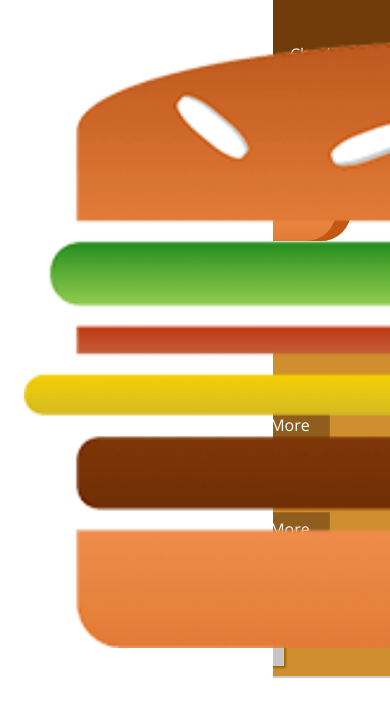
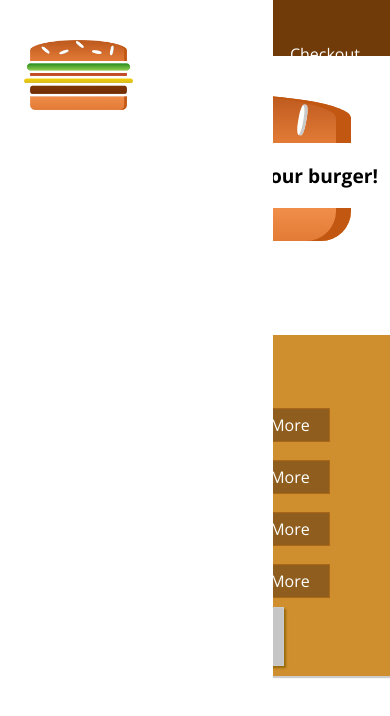
Before and after one commit to renecruzATX/burger-builder, a React (Create React App) app: page / in a window 390 px wide. Shown: the top 716 px of the page. Built offline with nearby package versions, Linux system fonts and the light colour scheme.

Commit message:
Made burger logo more responsive for smaller screens

```diff
--- a/src/components/Logo/Logo.js
+++ b/src/components/Logo/Logo.js
@@ -4,7 +4,7 @@ import burgerLogo from '../../assets/images/burger-logo.png';
 import styles from './Logo.module.css';
 
 const logo = (props) => (
-    <div className={styles.Logo}>
+    <div className={styles.Logo} style={{height: props.height}}>
         <img src={burgerLogo} alt="Cruz Burger" />
     </div>
 );
--- a/src/components/Logo/Logo.module.css
+++ b/src/components/Logo/Logo.module.css
@@ -1,7 +1,7 @@
 .Logo {
     background-color: white;
     padding: 8px;
-    height: 80%;
+    height: 100%;
     box-sizing: border-box;
     border-radius: 5px;
 }
--- a/src/components/Navigation/SideDrawer/SideDrawer.js
+++ b/src/components/Navigation/SideDrawer/SideDrawer.js
@@ -10,7 +10,9 @@ const sideDrawer = (props) => {
 
     return (
         <div className={styles.SideDrawer}>
-            <Logo/>
+            <div className={styles.Logo}>
+                <Logo/>
+            </div>
             <nav>
                 <NavigationItems/>
             </nav>
--- a/src/components/Navigation/SideDrawer/SideDrawer.module.css
+++ b/src/components/Navigation/SideDrawer/SideDrawer.module.css
@@ -25,3 +25,7 @@
 .Closed {
     transform: translateX(-100%);
 }
+
+.Logo {
+    height: 11%;
+}
--- a/src/components/Navigation/Toolbar/Toolbar.js
+++ b/src/components/Navigation/Toolbar/Toolbar.js
@@ -8,7 +8,9 @@ import NavigationItems from '../NavigationItems/NavigationItems';
 const toolbar = (props) => (
     <header className={styles.Toolbar}>
         <div>MENU</div>
-        <Logo/>
+        <div className={styles.Logo}>
+            <Logo/>
+        </div>
         <nav>
             <ul>
                 <NavigationItems/>
--- a/src/components/Navigation/Toolbar/Toolbar.module.css
+++ b/src/components/Navigation/Toolbar/Toolbar.module.css
@@ -1,5 +1,5 @@
 .Toolbar {
-    height: 75px;
+    height: 56px;
     width: 100%;
     position: fixed;
     top: 0;
@@ -17,3 +17,7 @@
     height: 100%;
 
 }
+
+.Logo {
+    height: 80%;
+}
```
